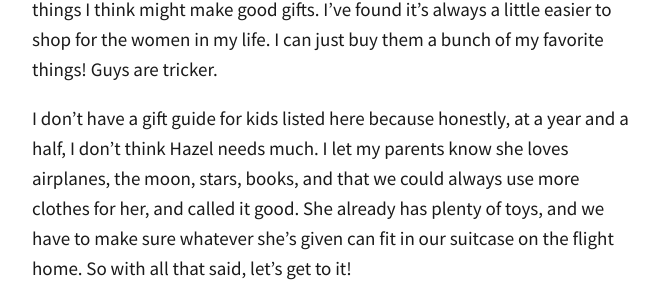
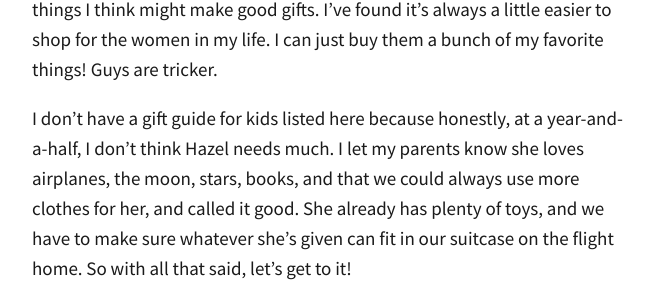
Before and after one commit to totiffany/totiffany.github.io, a Jekyll site: the page built from _posts/2018-12-14-A-Christmas-Gift-Guide-For-Him-And-Her.md, in a window 1280 px wide and 900 px high, scrolled down 749 px. Shown: the part 154-455 px from the top of the window, without its empty margins (308-970 px from the left). Built offline with Jekyll 4.4.1, drawn with Linux system fonts in a browser that asks for light colours; our own code applies the rules of GitHub Pages for plain Markdown files; comment, search, counter and statistics services are not loaded.

```diff
--- a/_posts/2018-12-14-A-Christmas-Gift-Guide-For-Him-And-Her.md
+++ b/_posts/2018-12-14-A-Christmas-Gift-Guide-For-Him-And-Her.md
@@ -13,7 +13,7 @@ One way I do manage to keep things simple – Brian and I don't exchange Christm
 
 For everyone else in my life I've put together a guide below with a few things I think might make good gifts. I've found it's always a little easier to shop for the women in my life. I can just buy them a bunch of my favorite things! Guys are tricker.
 
-I don't have a gift guide for kids listed here because honestly, at a year and a half, I don't think Hazel needs much. I let my parents know she loves airplanes, the moon, stars, books, and that we could always use more clothes for her, and called it good. She already has plenty of toys, and we have to make sure whatever she's given can fit in our suitcase on the flight home. So with all that said, let's get to it!
+I don't have a gift guide for kids listed here because honestly, at a year-and-a-half, I don't think Hazel needs much. I let my parents know she loves airplanes, the moon, stars, books, and that we could always use more clothes for her, and called it good. She already has plenty of toys, and we have to make sure whatever she's given can fit in our suitcase on the flight home. So with all that said, let's get to it!
 
 For Him
 
```
